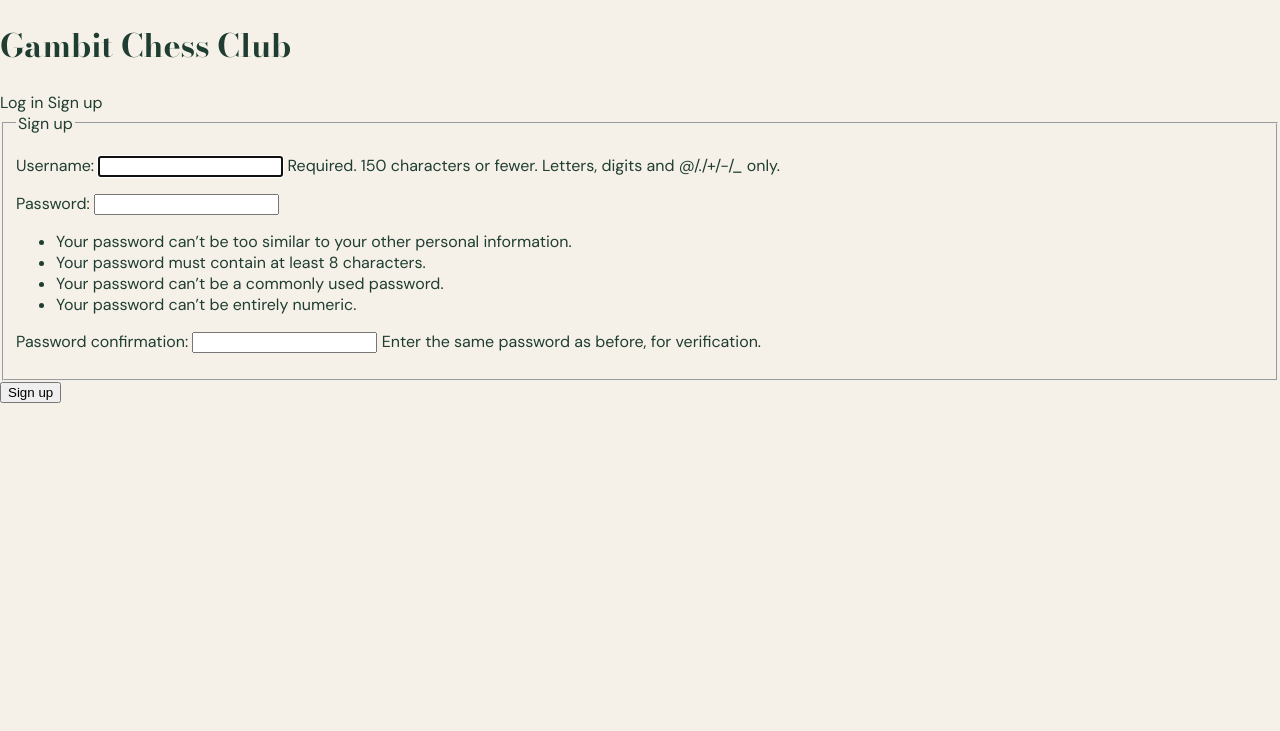
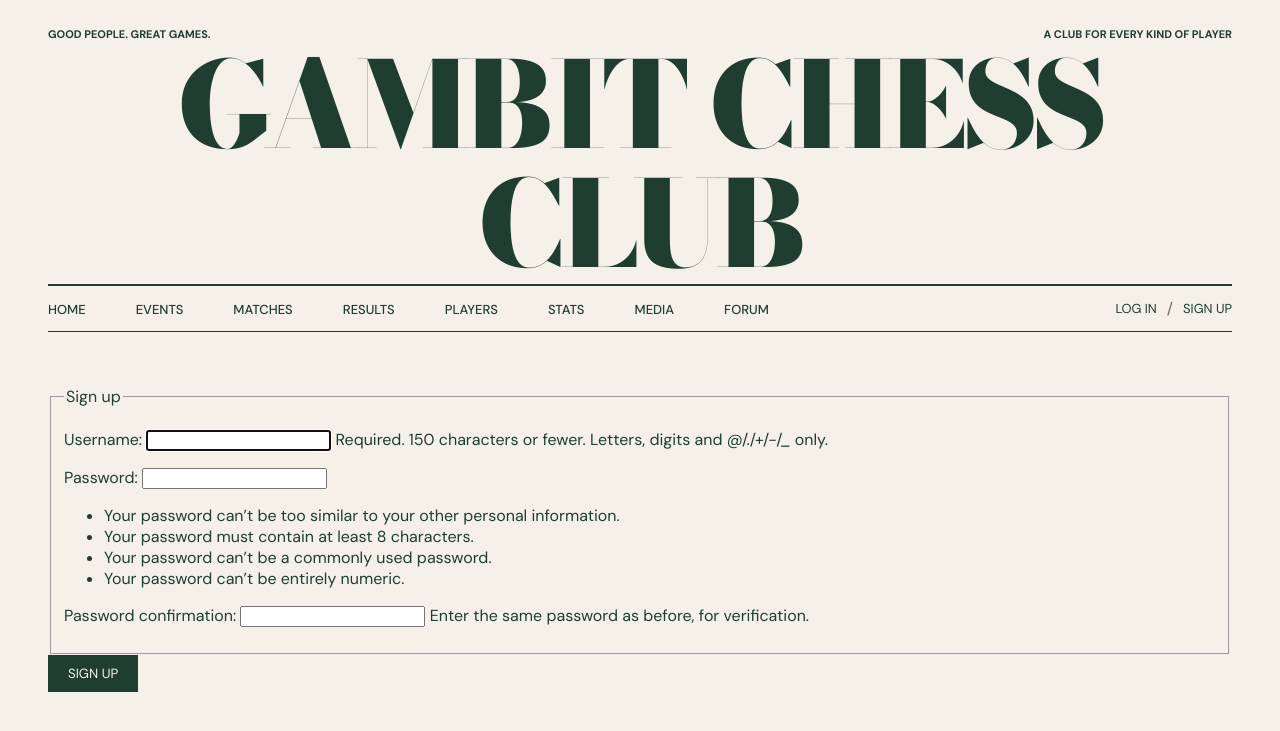
Before and after one commit to RumVeal/ChessWebPage, a Django app: page /accounts/signup/ in a window 1280 px wide. Shown: the top 731 px of the page. Run offline with Django 5.2, Linux system fonts and the light colour scheme.

Commit message:
Style header, navigation and buttons

```diff
--- a/players/static/css/style.css
+++ b/players/static/css/style.css
@@ -29,5 +29,86 @@ a {
 
 a:hover {
     color: var(--color-accent);
-    text-decoration: none;
 }
+
+header {
+    padding: 27px 48px;
+}
+
+.topbar {
+    display: flex;
+    justify-content: space-between;
+    font-size: 11px;
+    font-weight: 700;
+}
+
+header h1 {
+    text-align: center;
+    border-bottom: 2px solid var(--color-primary);
+    line-height: 1;
+    margin: 5px 0 0 0;
+    text-transform: uppercase;
+    font-size: 119px;
+    font-weight: 900;
+    letter-spacing: -4.76px;
+}
+
+nav {
+    border-bottom: 1px solid var(--color-primary);
+    display: flex;
+    padding: 12px 0;
+    justify-content: space-between;
+    align-items: center;
+}
+
+nav ul {
+    display: flex;
+    gap: 50px;
+    list-style: none;
+    margin: 0;
+    padding: 0;
+    font-weight: 500;
+}
+
+nav a {
+    text-transform: uppercase;
+    font-size: 13px;
+}
+
+main {
+    padding: 27px 48px;
+}
+
+.sep {
+    color: var(--color-muted);
+}
+
+.btn {
+    background: none;
+    border: none;
+    font-family: inherit;
+    font-size: 13px;
+    text-transform: uppercase;
+    cursor:pointer;
+    color: var(--color-text);
+}
+
+.btn-primary {
+    color: var(--color-bg);
+    background-color: var(--color-primary);
+    border: none;
+    font-family: inherit;
+    padding: 10px 20px;
+    cursor: pointer;
+    text-transform: uppercase;
+}
+
+.btn-primary:hover {
+    background-color: var(--color-accent);
+}
+
+.auth {
+    display: flex;
+    align-items: center;
+    gap: 10px;
+}
--- a/players/templates/base.html
+++ b/players/templates/base.html
@@ -3,6 +3,7 @@
 <html>
 <head>
     <meta charset="UTF-8">
+    <meta name="viewport" content="width=device-width, initial-scale=1">
     <link rel="preconnect" href="https://fonts.googleapis.com">
     <link rel="preconnect" href="https://fonts.gstatic.com" crossorigin>
     <link href="https://fonts.googleapis.com/css2?family=Bodoni+Moda:ital,opsz,wght@0,6..96,400..900;1,6..96,400..900&family=DM+Sans:ital,opsz,wght@0,9..40,100..1000;1,9..40,100..1000&display=swap" rel="stylesheet">
@@ -11,18 +12,37 @@
 </head>
 <body>
     <header>
-        <h1>Gambit Chess Club</h1>
+        <div class="topbar">
+            <span>GOOD PEOPLE. GREAT GAMES.</span>
+            <span>A CLUB FOR EVERY KIND OF PLAYER</span>
+        </div>
+        <h1>
+            <a href="{% url 'home' %}">gambit chess club</a>
+        </h1>
         <nav>
+            <ul>
+                <li><a href="{% url 'home' %}">home</a></li>
+                <li><a href="#">events</a></li>
+                <li><a href="#">matches</a></li>
+                <li><a href="#">results</a></li>
+                <li><a href="#">players</a></li>
+                <li><a href="#">stats</a></li>
+                <li><a href="#">media</a></li>
+                <li><a href="#">forum</a></li>
+            </ul>
+            <div class="auth">
                 {% if user.is_authenticated %}
-                Hi, {{ user.username }}
+                    {{ user.username }}
                     <form method="post" action="{% url 'logout' %}">
                         {% csrf_token %}
-                    <input type="submit" value="Log out">
+                        <input class="btn" type="submit" value="Log out">
                     </form>
                 {% else %}
                     <a href="{% url 'login' %}">Log in</a>
+                    <span class="sep">/</span>
                     <a href="{% url 'signup' %}">Sign up</a>
                 {% endif %}
+            </div>
         </nav>
     </header>
     <main>
--- a/players/templates/registration/login.html
+++ b/players/templates/registration/login.html
@@ -9,6 +9,6 @@
             <legend>Login</legend>
             {{ form.as_p }}
         </fieldset>
-        <input type="submit" value="Log in">
+        <input class="btn-primary" type="submit" value="Log in">
     </form>
 {% endblock %}
--- a/players/templates/registration/signup.html
+++ b/players/templates/registration/signup.html
@@ -9,6 +9,6 @@
             <legend>Sign up</legend>
             {{ form.as_p }}
         </fieldset>
-        <input type="submit" value="Sign up">
+        <input class="btn-primary" type="submit" value="Sign up">
     </form>
 {% endblock %}
```
Lines whose indentation alone changed are shown as unchanged.
